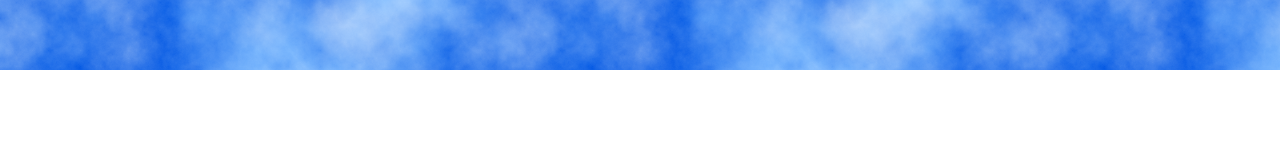
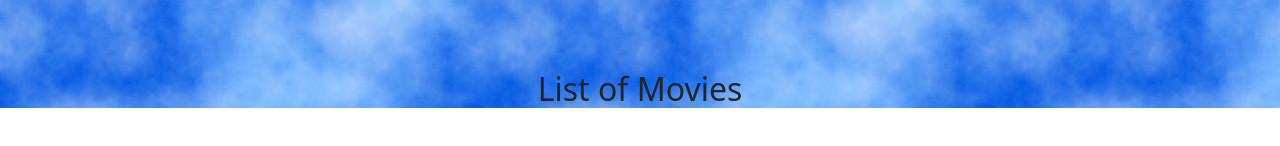
Before and after one commit to CodeMell/city-explorer, a React (Create React App) app: page / in a window 1280 px wide. Shown: the part 558-704 px from the top of the page. Built offline with nearby package versions, Linux system fonts and the light colour scheme.

Commit message:
Update Movies.js

```diff
--- a/src/Components/Movies.js
+++ b/src/Components/Movies.js
@@ -1,6 +1,7 @@
 function Movies(props) {
     return (
       <div>
+        <h2>List of Movies</h2>
         {props.moviesData.results.map((movie,i) => {
           return(
             <li key={i}>
```
